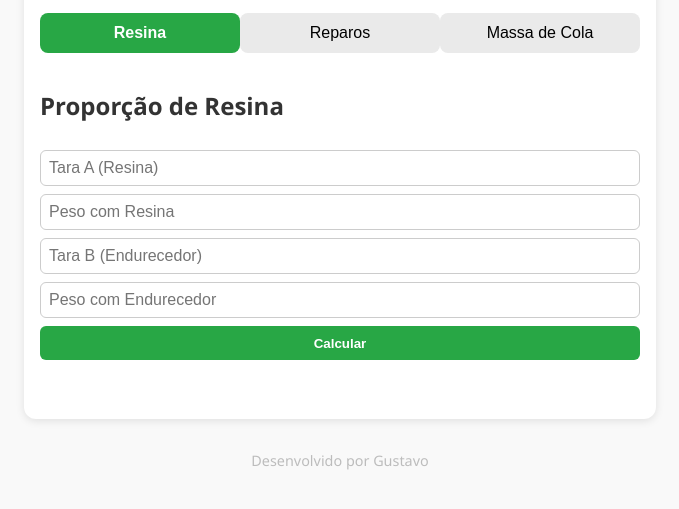
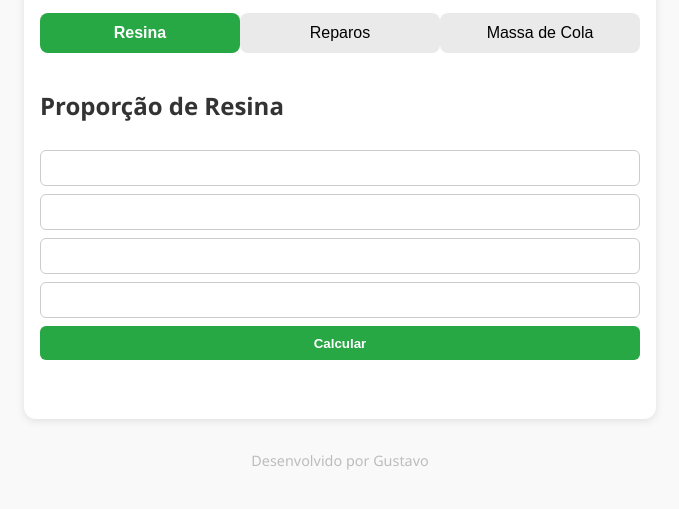
Before and after one commit to Zhanixx/teste-proporcao, a plain HTML site: page index.html in a window 1280 px wide. Shown: the part 121-630 px from the top of the page, without its empty margins (300-979 px from the left). Drawn offline with Linux system fonts and the light colour scheme.

Commit message:
Remove placeholders from input fields in forms

```diff
--- a/index.html
+++ b/index.html
@@ -27,10 +27,10 @@
       <section class="tab-content active" id="resina">
         <form class="calc-form" data-tipo="resina" data-tolerancia="28">
           <h2 data-pt="Proporção de Resina" data-zh="树脂比例">Proporção de Resina</h2>
-          <input type="number" step="0.001" placeholder="Tara A (Resina)" class="taraA" required>
-          <input type="number" step="0.001" placeholder="Peso com Resina" class="cheioA" required>
-          <input type="number" step="0.001" placeholder="Tara B (Endurecedor)" class="taraB" required>
-          <input type="number" step="0.001" placeholder="Peso com Endurecedor" class="cheioB" required>
+          <input type="number" step="0.001" class="taraA" required>
+          <input type="number" step="0.001" class="cheioA" required>
+          <input type="number" step="0.001" class="taraB" required>
+          <input type="number" step="0.001" class="cheioB" required>
           <button type="button" class="btn-calcular" data-pt="Calcular" data-zh="计算">Calcular</button>
           <div class="resultado"></div>
         </form>
@@ -40,10 +40,10 @@
       <section class="tab-content" id="reparo">
         <form class="calc-form" data-tipo="reparo" data-tolerancia="32">
           <h2 data-pt="Proporção de Reparos" data-zh="修复比例">Proporção de Reparos</h2>
-          <input type="number" step="0.001" placeholder="Tara A (Resina)" class="taraA" required>
-          <input type="number" step="0.001" placeholder="Peso com Resina" class="cheioA" required>
-          <input type="number" step="0.001" placeholder="Tara B (Endurecedor)" class="taraB" required>
-          <input type="number" step="0.001" placeholder="Peso com Endurecedor" class="cheioB" required>
+          <input type="number" step="0.001" class="taraA" required>
+          <input type="number" step="0.001" class="cheioA" required>
+          <input type="number" step="0.001" class="taraB" required>
+          <input type="number" step="0.001" class="cheioB" required>
           <button type="button" class="btn-calcular" data-pt="Calcular" data-zh="计算">Calcular</button>
           <div class="resultado"></div>
         </form>
@@ -53,8 +53,8 @@
       <section class="tab-content" id="cola">
         <form class="calc-form" data-tipo="cola" data-tolerancia="42">
           <h2 data-pt="Proporção Massa de Cola" data-zh="胶浆比例">Proporção Massa de Cola</h2>
-          <input type="number" step="0.001" placeholder="Peso Cola Verde" class="peso1" required>
-          <input type="number" step="0.001" placeholder="Peso Cola Amarela" class="peso2" required>
+          <input type="number" step="0.001" class="peso1" required>
+          <input type="number" step="0.001" class="peso2" required>
           <button type="button" class="btn-calcular" data-pt="Calcular" data-zh="计算">Calcular</button>
           <div class="resultado"></div>
         </form>
```
